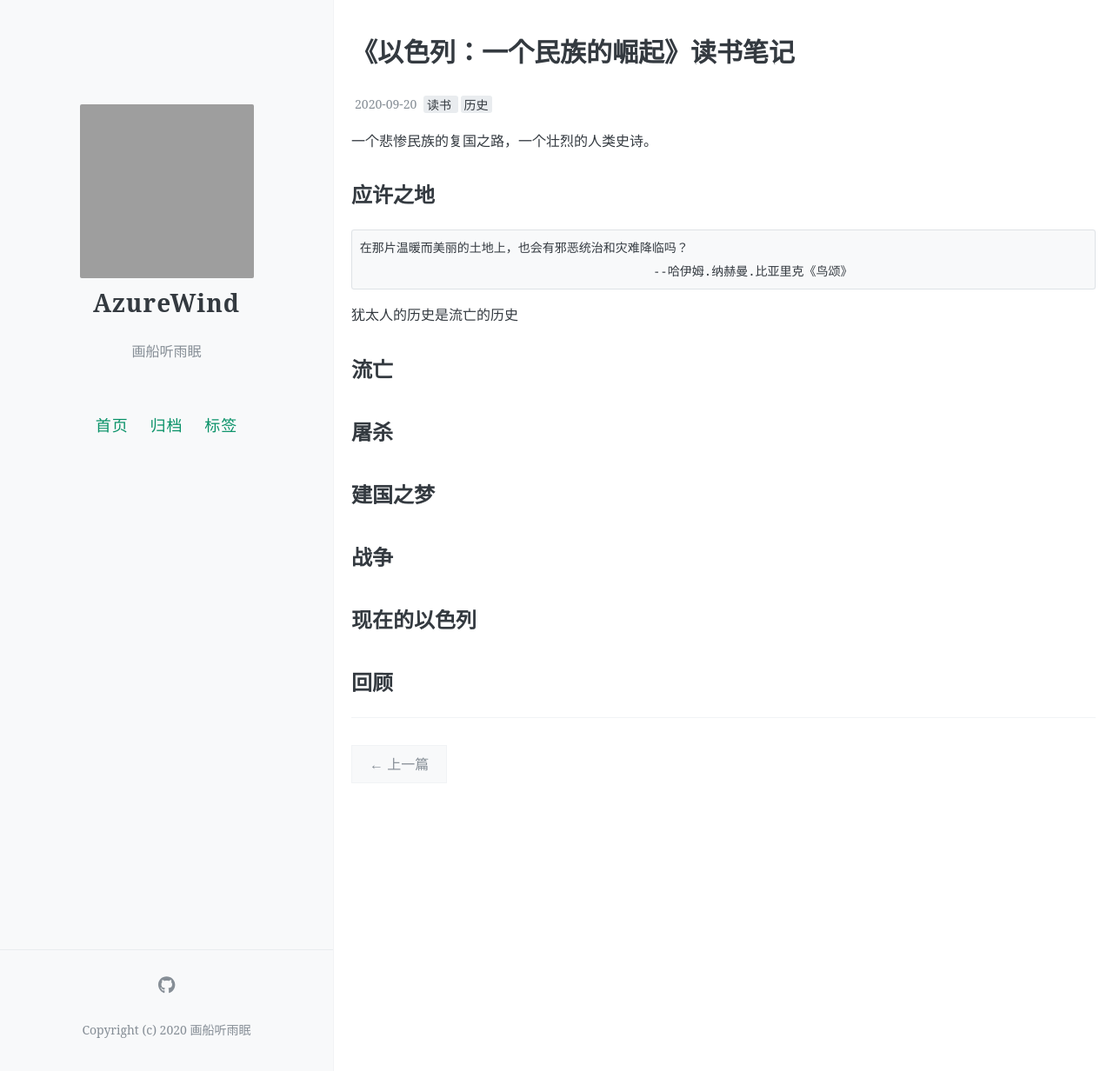
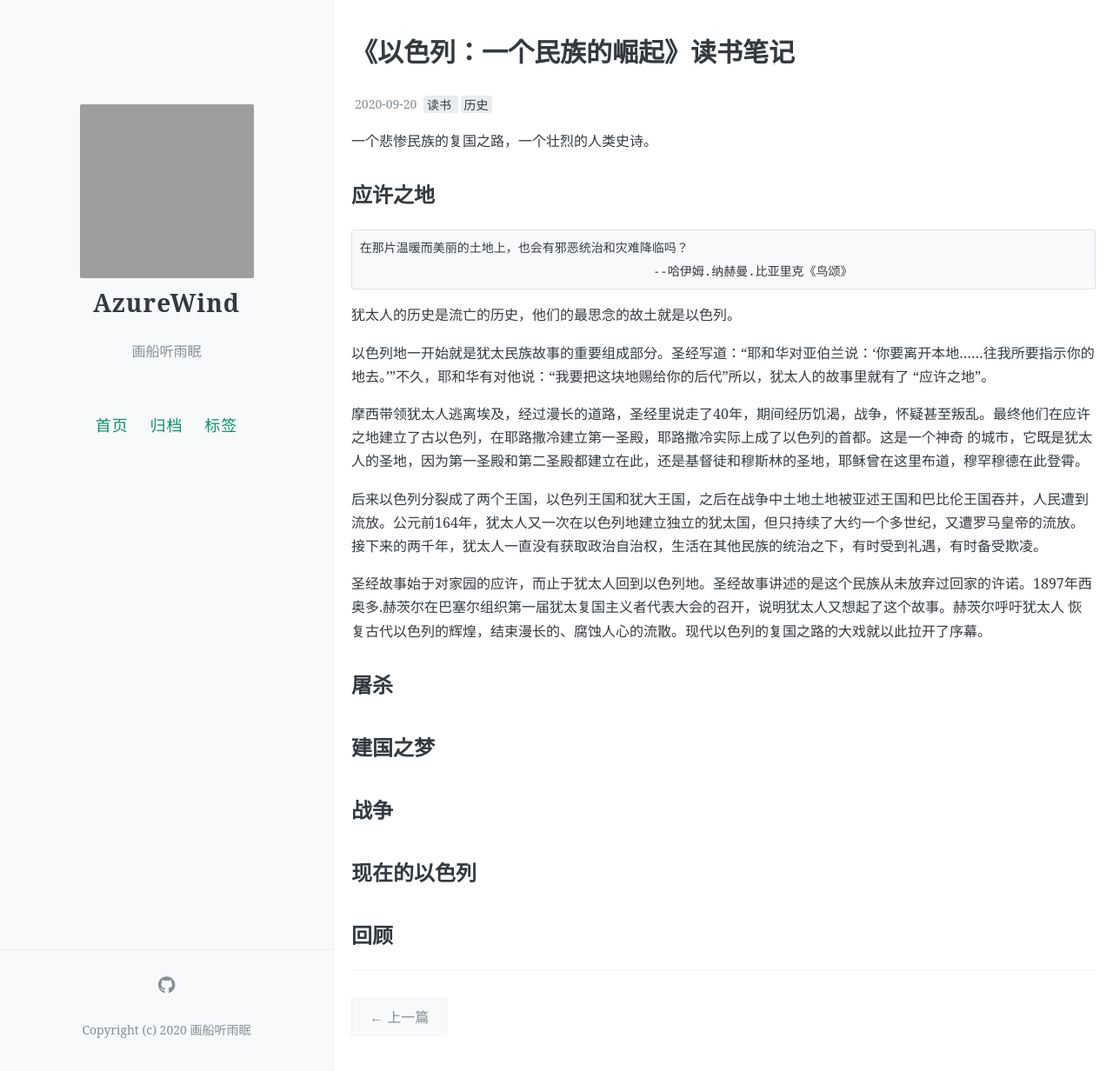
Before and after one commit to poison0/poison0.github.io, a Jekyll site: the page built from _posts/2020-09-18-book-Israel.markdown, in a window 1280 px wide and 1232 px high. Shown: the whole window at 87% size. Built offline with Jekyll 4.4.1, drawn with Linux system fonts in a browser that asks for light colours; comment, search, counter and statistics services are not loaded; grey boxes are pictures that could not be loaded.

Commit message:
以色列应许之地

```diff
--- a/_posts/2020-09-18-book-Israel.markdown
+++ b/_posts/2020-09-18-book-Israel.markdown
@@ -13,8 +13,19 @@ comments: true
     在那片温暖而美丽的土地上，也会有邪恶统治和灾难降临吗？
                                             --哈伊姆.纳赫曼.比亚里克《鸟颂》
 
-犹太人的历史是流亡的历史
-## 流亡
+犹太人的历史是流亡的历史，他们的最思念的故土就是以色列。
+
+以色列地一开始就是犹太民族故事的重要组成部分。圣经写道：“耶和华对亚伯兰说：‘你要离开本地......往我所要指示你的地去。’”不久，耶和华有对他说：“我要把这块地赐给你的后代”所以，犹太人的故事里就有了
+“应许之地”。
+
+摩西带领犹太人逃离埃及，经过漫长的道路，圣经里说走了40年，期间经历饥渴，战争，怀疑甚至叛乱。最终他们在应许之地建立了古以色列，在耶路撒冷建立第一圣殿，耶路撒冷实际上成了以色列的首都。这是一个神奇
+的城市，它既是犹太人的圣地，因为第一圣殿和第二圣殿都建立在此，还是基督徒和穆斯林的圣地，耶稣曾在这里布道，穆罕穆德在此登霄。
+
+后来以色列分裂成了两个王国，以色列王国和犹大王国，之后在战争中土地土地被亚述王国和巴比伦王国吞并，人民遭到流放。公元前164年，犹太人又一次在以色列地建立独立的犹太国，但只持续了大约一个多世纪，又遭罗马皇帝的流放。
+接下来的两千年，犹太人一直没有获取政治自治权，生活在其他民族的统治之下，有时受到礼遇，有时备受欺凌。
+
+圣经故事始于对家园的应许，而止于犹太人回到以色列地。圣经故事讲述的是这个民族从未放弃过回家的许诺。1897年西奥多.赫茨尔在巴塞尔组织第一届犹太复国主义者代表大会的召开，说明犹太人又想起了这个故事。赫茨尔呼吁犹太人
+恢复古代以色列的辉煌，结束漫长的、腐蚀人心的流散。现代以色列的复国之路的大戏就以此拉开了序幕。
 
 ## 屠杀
 
```
